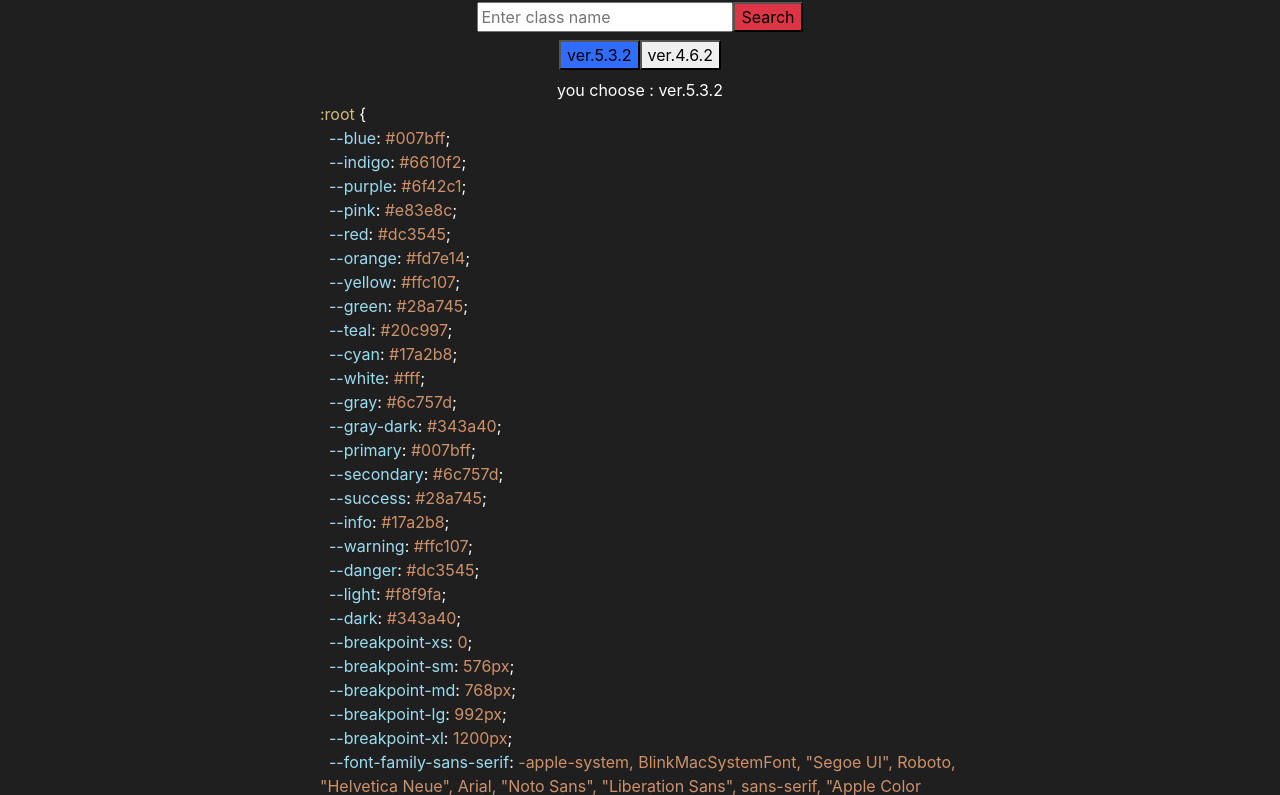
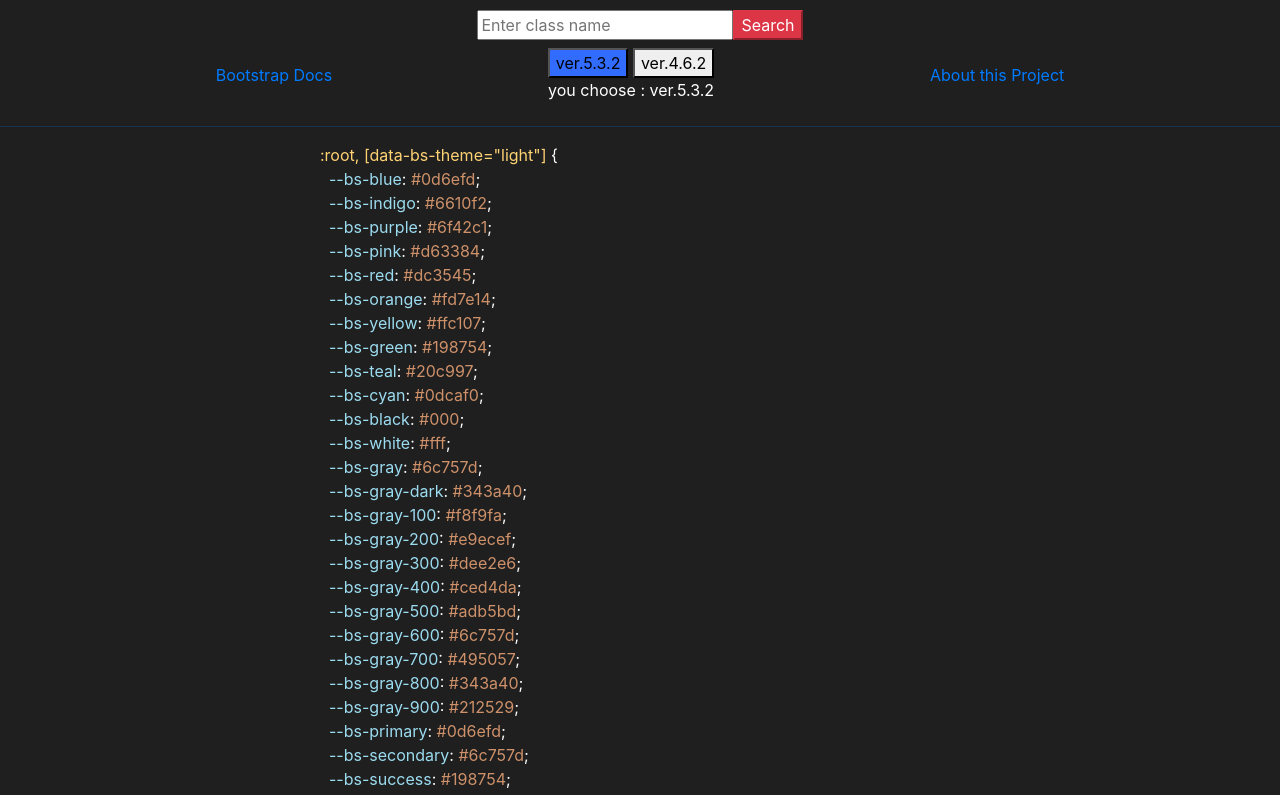
Before and after one commit to YoHaiYo/Bootstrap-CSS-Search, a plain HTML site: page index.html in a window 1280 px wide. Shown: the part 54-849 px from the top of the page. Drawn offline with Linux system fonts and the light colour scheme.

Commit message:
ui modify

```diff
--- a/css/main.css
+++ b/css/main.css
@@ -2,40 +2,62 @@
 body {
   background-color: #1f1f1f;
 }
+
 header {
   color: white;
 }
+
+header h1 a{
+  color: #fff !important;
+}
+header h1 a:hover{
+  text-decoration: none;
+}
+
 /* input */
 .csssearch {
   display: flex;
   justify-content: center;
 }
+
 #result {
   display: flex;
   flex-direction: column;
   align-items: center;
 }
+
 .on_version {
   background-color: #316cff;
 }
+
 /* output */
 .selector {
-    color: #d7ba7d; /* blue */
+  color: #ffd374;
+  /* blue */
 }
+
 .property {
-    color: #9cdcf0; /* orange */
+  color: #9cdcf0;
+  /* orange */
 }
-.value, .function-name {
-    color: #ce916a; /* light orange */
+
+.value,
+.function-name {
+  color: #ce916a;
+  /* light orange */
 }
+
 .function-arg {
-    color: rgb(0, 174, 122); /* light green */
+  color: rgb(0, 174, 122);
+  /* light green */
 }
+
 .css-rule {
-    margin-bottom: 10px; /* space between rules */
+  margin-bottom: 10px;
+  /* space between rules */
   /* white-space: pre;  */
   width: 50vw;
-    border-bottom: 2px solid #316cff;
+  border-bottom: 2px solid #ffffff;
   padding-bottom: 10px;
   color: white;
 }
--- a/index.html
+++ b/index.html
@@ -4,22 +4,32 @@
   <meta charset="UTF-8">
   <meta name="viewport" content="width=device-width, initial-scale=1.0">
   <title>Bootstrap Search</title>
+  <meta name="description" content="Search and explore CSS classes in Bootstrap v4.6.2 and v5.3.2 using this unofficial tool. Effortlessly discover Bootstrap styles!" />
   <link rel="stylesheet" href="./bootstrap/Bootstrap_v5.3.2.css">
   <link rel="stylesheet" href="./bootstrap/Bootstrap_v4.6.2.css">
   <link rel="stylesheet" href="./css/main.css">
 </head>
 <body>
-  <header class="text-center">
-    <h1>Bootstrap Search</h1>
-    <div class="csssearch">
+  <header class="text-center ">
+    <h1><a href="/">Bootstrap Search</a></h1>
+    <div class="csssearch mt-3">
       <input type="text" id="classSearch" placeholder="Enter class name" onchange="searchClass()">
-      <button onclick="searchClass()" class="bg-danger ">Search</button>
+      <button onclick="searchClass()" class="btn-danger">Search</button>
     </div>
-    <div class="d-flex justify-content-center my-2" >
-      <button id="ver532" class="on_version">ver.5.3.2</button>
-      <button id="ver462">ver.4.6.2</button>
+
+    <div class="d-flex justify-content-evenly align-items-center ">
+
+      <div><a target="_blank" href="https://getbootstrap.com/docs/5.3/getting-started/introduction/">Bootstrap Docs</a></div>
+
+      <div class="my-2" >
+        <button id="ver532" class="on_version ">ver.5.3.2</button>
+        <button id="ver462" class="">ver.4.6.2</button>
+        <div>you choose : <span id="selectver">ver.5.3.2</span></div>
+      </div>
+
+      <div><a target="_blank" href="https://github.com/YoHaiYo/Bootstrap-Search.github.io">About this Project</a></div>
     </div>
-    <div>you choose : <span id="selectver">ver.5.3.2</span></div>
+    <hr class="bg-primary">
   </header>
   <main>
     <div id="result"></div>
--- a/js/searchcss.js
+++ b/js/searchcss.js
@@ -1,5 +1,5 @@
 /// 부트스트랩 버전 선택
-let bootstrapver = "Bootstrap_v4.6.2.css";
+let bootstrapver = "Bootstrap_v5.3.2.css";
 
 document.querySelector('#ver462').addEventListener('click', function(){
   bootstrapver = "Bootstrap_v4.6.2.css"
```
Also changed, not shown: 1 other file. Lines whose indentation alone changed are shown as unchanged.
